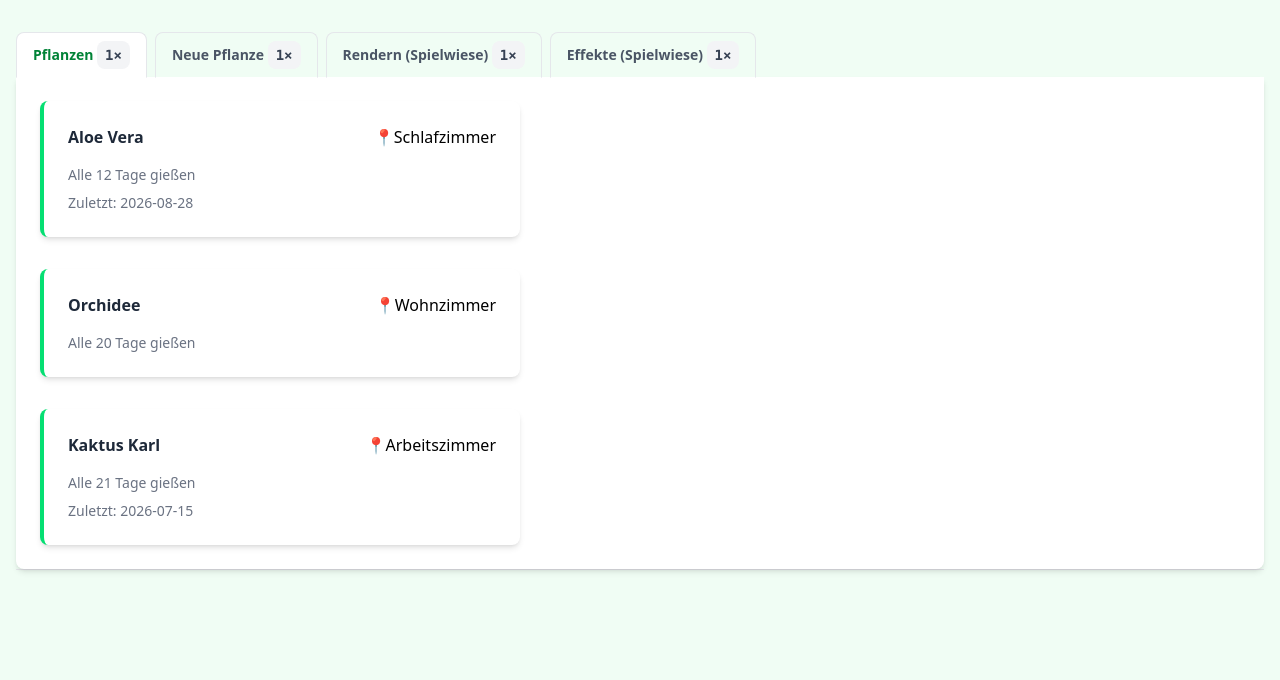
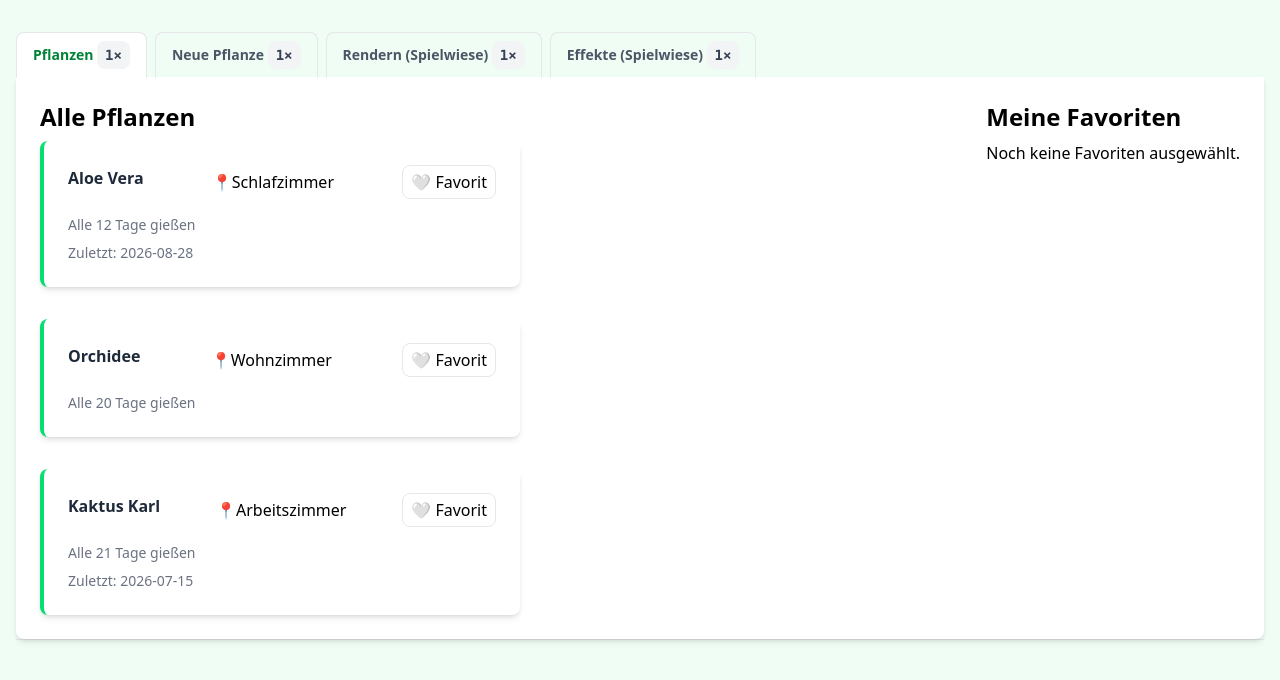
Before and after one commit to nilshartmann-workshops/2026-09-01-react, a React (Vite) app in the folder workspace/: page / in a window 1280 px wide. Shown: the top 680 px of the page. Built offline with nearby package versions, Linux system fonts and the light colour scheme.

Commit message:
25: Zustand

```diff
--- /dev/null
+++ b/workspace/src/components/FavoritePlantList.tsx
@@ -0,0 +1,24 @@
+import { Plant } from "../types.ts";
+import PlantCardList from "./PlantCardList.tsx";
+import { useFavoritesStore } from "./useFavoritesStore.ts";
+
+type FavoritePlantListProps = {
+  plants: Plant[];
+};
+
+export default function FavoritePlantList({ plants }: FavoritePlantListProps) {
+  const { favoriteIds } = useFavoritesStore();
+
+  const favoritePlants = plants.filter((p) => favoriteIds.includes(p.id));
+
+  return (
+    <div>
+      <h2>Meine Favoriten</h2>
+      {favoritePlants.length === 0 ? (
+        <p>Noch keine Favoriten ausgewählt.</p>
+      ) : (
+        <PlantCardList plants={favoritePlants} />
+      )}
+    </div>
+  );
+}
--- a/workspace/src/components/PlantCard.tsx
+++ b/workspace/src/components/PlantCard.tsx
@@ -1,4 +1,7 @@
+import { useFavoritesStore } from "./useFavoritesStore.ts";
+
 type PlantCardProps = {
+  id: string;
   name: string;
   location: string;
   wateringInterval: number;
@@ -6,11 +9,17 @@
 };
 
 export default function PlantCard({
+  id,
   name,
   location,
   wateringInterval,
   lastWatered,
 }: PlantCardProps) {
+  // 💬 fürs Erste bequem: der komplette Store
+  const { favoriteIds, toggleFavorite } = useFavoritesStore();
+
+  const isFavorite = favoriteIds.includes(id);
+
   const wateringInfo =
     wateringInterval === 1
       ? "Jeden Tag gießen!"
@@ -21,6 +30,9 @@
       <header>
         <h2>{name}</h2>
         <div>📍{location}</div>
+        <button onClick={() => toggleFavorite(id)}>
+          {isFavorite ? "💚 Favorit" : "🤍 Favorit"}
+        </button>
       </header>
       <section>
         <div>{wateringInfo}</div>
--- a/workspace/src/components/PlantCardList.tsx
+++ b/workspace/src/components/PlantCardList.tsx
@@ -11,6 +11,7 @@
       {plants.map((p) => (
         <PlantCard
           key={p.id}
+          id={p.id}
           name={p.name}
           location={p.location}
           wateringInterval={p.wateringInterval}
--- a/workspace/src/components/PlantList.tsx
+++ b/workspace/src/components/PlantList.tsx
@@ -1,4 +1,5 @@
 import { Plant } from "../types.ts";
+import FavoritePlantList from "./FavoritePlantList.tsx";
 import PlantCardList from "./PlantCardList.tsx";
 
 const allPlants: Plant[] = [
@@ -25,5 +26,13 @@
 ];
 
 export default function PlantList() {
-  return <PlantCardList plants={allPlants} />;
+  return (
+    <div className={"PlantList"}>
+      <div>
+        <h2>Alle Pflanzen</h2>
+        <PlantCardList plants={allPlants} />
+      </div>
+      <FavoritePlantList plants={allPlants} />
+    </div>
+  );
 }
--- /dev/null
+++ b/workspace/src/components/useFavoritesStore.ts
@@ -0,0 +1,23 @@
+import { create } from "zustand";
+
+// 💬 Erzählen: der Store lebt außerhalb von React, kein Provider nötig
+type FavoritesStore = {
+  favoriteIds: string[];
+  toggleFavorite: (id: string) => void;
+};
+
+// 💬 Erzählen: die fachliche Regel, ohne Zustand. Immer ein *neues* Array,
+//    nie push/splice, sonst sieht der Referenzvergleich keine Änderung.
+function toggle(ids: string[], id: string): string[] {
+  return ids.includes(id) ? ids.filter((fId) => fId !== id) : [...ids, id];
+}
+
+// 💬 Erzählen: die leere Klammer nach create<T> ist ein TypeScript-Detail
+export const useFavoritesStore = create<FavoritesStore>()((set) => ({
+  favoriteIds: [],
+
+  // 💬 Erzählen: `set` bekommt einen *Teil*-Zustand, den Zustand flach in den
+  //    Store mischt
+  toggleFavorite: (id) =>
+    set((state) => ({ favoriteIds: toggle(state.favoriteIds, id) })),
+}));
```
Also changed, not shown: 1 other file (tests, documents, lock files or other folders).
